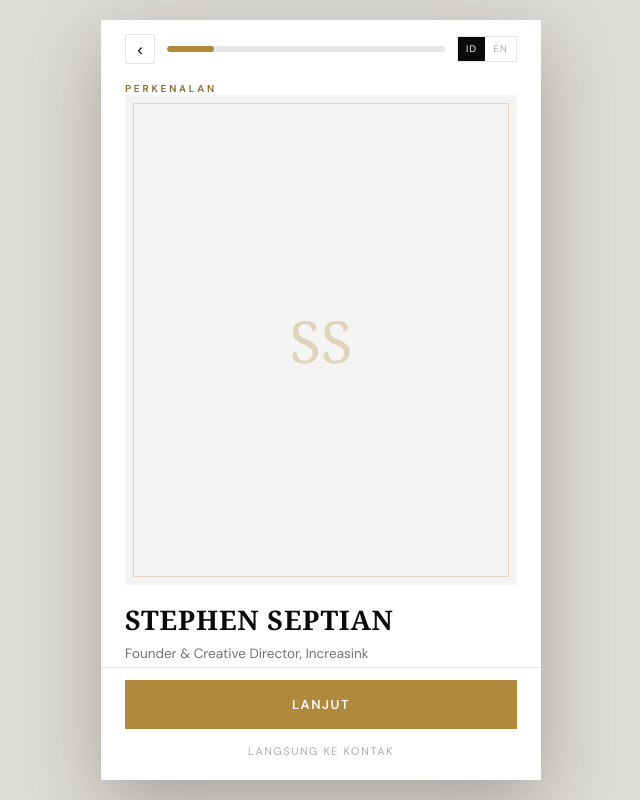
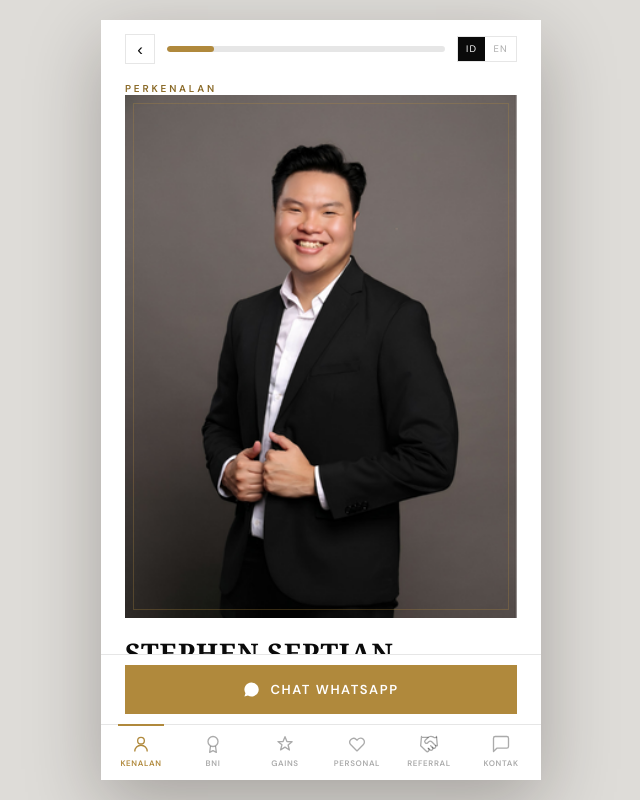
Before and after one commit to increasinkapp/card, a plain HTML site: page stephen-bni/index.html in a window 1280 px wide. Both pictures are taken after a click on the button "MARI BERKENALAN". Shown: the whole page, without its empty margins (319-959 px from the left). Drawn offline with Linux system fonts and the light colour scheme; a web font is replaced by a local one.

Commit message:
Tambah navbar bawah, tombol WhatsApp tetap, dan foto Stephen
Navbar enam tab di bawah mengikuti pola kartu referensi, jadi orang bisa loncat
ke bagian mana saja tanpa melewati semua langkah. Tab yang sudah dikunjungi
ditandai. Tombol Chat WhatsApp duduk tepat di atas navbar dan ikut di setiap
langkah. Tombol Lanjut pindah ke akhir isi tiap langkah supaya footer tetap dua
baris. Foto Stephen masuk ke ring cover dan layar Perkenalan.

Co-Authored-By: Claude Opus 5 <noreply@anthropic.com>
Claude-Session: https://claude.ai/code/session_01R5ScVKdgCe3TbHcGQ56KJJ

```diff
--- a/assets/app.css
+++ b/assets/app.css
@@ -101,7 +101,7 @@ body{
 }
 .ring::before{content:"";position:absolute;inset:0;border-radius:50%;border:1px solid var(--gold-soft);box-shadow:inset 0 0 0 8px rgba(176,137,60,.07)}
 .ring::after{content:"";position:absolute;inset:13px;border-radius:50%;border:1px dashed rgba(176,137,60,.30)}
-.ring-img{width:132px;height:132px;border-radius:50%;object-fit:cover;position:relative;z-index:1}
+.ring-img{width:132px;height:132px;border-radius:50%;object-fit:cover;object-position:center 8%;position:relative;z-index:1}
 .ring-ini{font-family:var(--h);font-size:46px;color:var(--gold);letter-spacing:.05em;position:relative;z-index:1}
 .cover-kicker{font-size:10.5px;letter-spacing:.3em;text-transform:uppercase;color:var(--gold);font-weight:600}
 .cover-name{
@@ -114,7 +114,7 @@ body{
 
 /* ---------- perkenalan ---------- */
 .portrait{
-  width:100%;aspect-ratio:4/5;background:var(--tint) center/cover no-repeat;
+  width:100%;aspect-ratio:3/4;background:var(--tint) center 14%/cover no-repeat;
   position:relative;display:flex;align-items:center;justify-content:center;
 }
 .portrait::after{content:"";position:absolute;inset:8px;border:1px solid var(--gold-soft)}
@@ -191,13 +191,44 @@ body{
 .contact .tx{font-size:13.5px;word-break:break-word}
 .contact .ar{color:var(--cream-dm);font-size:15px;line-height:1}
 
-/* ---------- footer ---------- */
+/* ---------- lanjut inline ---------- */
+.nextlink{
+  margin-top:26px;width:100%;background:none;cursor:pointer;
+  border:1px solid var(--line);border-left:2px solid var(--gold);
+  font-family:var(--b);font-size:11.5px;font-weight:600;letter-spacing:.14em;text-transform:uppercase;
+  color:var(--gold-d);padding:14px 16px;display:flex;align-items:center;justify-content:space-between;
+  transition:.18s;
+}
+.nextlink:hover{background:var(--tint)}
+.nextlink span{color:var(--dm);font-weight:400;letter-spacing:.04em;text-transform:none;font-size:12px}
+
+/* ---------- footer: WA + navbar ---------- */
 .foot{
-  flex:none;padding:12px var(--pad) calc(16px + env(safe-area-inset-bottom));
-  display:flex;flex-direction:column;gap:9px;background:var(--paper);border-top:1px solid var(--line);
+  flex:none;background:var(--paper);border-top:1px solid var(--line);
+  padding:10px var(--pad) 0;display:flex;flex-direction:column;gap:10px;
 }
 .dark .foot{background:var(--ink-d);border-top-color:var(--cream-line)}
-.dark .foot.plain{border-top:none}
+.foot.plain{padding:12px var(--pad) calc(16px + env(safe-area-inset-bottom));border-top:none}
+
+.nav{
+  display:grid;grid-template-columns:repeat(6,1fr);
+  border-top:1px solid var(--line);margin:0 calc(var(--pad) * -1);
+  padding:0 4px calc(6px + env(safe-area-inset-bottom));
+}
+.dark .nav{border-top-color:var(--cream-line)}
+.nav button{
+  background:none;border:none;cursor:pointer;font-family:var(--b);
+  display:flex;flex-direction:column;align-items:center;gap:5px;
+  padding:9px 2px 7px;color:var(--dm);transition:color .18s;position:relative;
+}
+.dark .nav button{color:var(--cream-dm)}
+.nav button svg{width:20px;height:20px}
+.nav button b{font-size:8px;letter-spacing:.08em;text-transform:uppercase;font-weight:600;line-height:1}
+.nav button.on{color:var(--gold)}
+.nav button.on::before{content:"";position:absolute;top:-1px;left:18%;right:18%;height:2px;background:var(--gold)}
+.nav button.done:not(.on){color:var(--gold-d);opacity:.66}
+.dark .nav button.done:not(.on){color:var(--gold);opacity:.6}
+
 .btn{
   width:100%;border:none;cursor:pointer;font-family:var(--b);
   background:var(--gold);color:#fff;font-size:13px;font-weight:600;letter-spacing:.12em;text-transform:uppercase;
--- a/assets/app.js
+++ b/assets/app.js
@@ -29,7 +29,14 @@
     ig: '<rect x="3" y="3" width="18" height="18" rx="5" fill="none" stroke="currentColor" stroke-width="1.6"/><circle cx="12" cy="12" r="4" fill="none" stroke="currentColor" stroke-width="1.6"/><circle cx="17.4" cy="6.6" r="1.1" fill="currentColor"/>',
     web: '<circle cx="12" cy="12" r="9" fill="none" stroke="currentColor" stroke-width="1.6"/><path d="M3 12h18M12 3c2.5 2.7 3.8 5.7 3.8 9S14.5 18.3 12 21c-2.5-2.7-3.8-5.7-3.8-9S9.5 5.7 12 3z" fill="none" stroke="currentColor" stroke-width="1.6"/>',
     wa: '<path d="M12 2a10 10 0 0 0-8.5 15.2L2 22l4.9-1.5A10 10 0 1 0 12 2z" fill="currentColor"/>',
-    share: '<circle cx="6" cy="12" r="2.4" fill="none" stroke="currentColor" stroke-width="1.6"/><circle cx="17" cy="6" r="2.4" fill="none" stroke="currentColor" stroke-width="1.6"/><circle cx="17" cy="18" r="2.4" fill="none" stroke="currentColor" stroke-width="1.6"/><path d="m8.2 10.9 6.6-3.6M8.2 13.1l6.6 3.6" fill="none" stroke="currentColor" stroke-width="1.6"/>'
+    share: '<circle cx="6" cy="12" r="2.4" fill="none" stroke="currentColor" stroke-width="1.6"/><circle cx="17" cy="6" r="2.4" fill="none" stroke="currentColor" stroke-width="1.6"/><circle cx="17" cy="18" r="2.4" fill="none" stroke="currentColor" stroke-width="1.6"/><path d="m8.2 10.9 6.6-3.6M8.2 13.1l6.6 3.6" fill="none" stroke="currentColor" stroke-width="1.6"/>',
+    /* navbar */
+    person: '<circle cx="12" cy="8" r="4" fill="none" stroke="currentColor" stroke-width="1.6"/><path d="M4.5 21a7.5 7.5 0 0 1 15 0" fill="none" stroke="currentColor" stroke-width="1.6"/>',
+    badge: '<circle cx="12" cy="9" r="6" fill="none" stroke="currentColor" stroke-width="1.6"/><path d="M9 14.5 8 22l4-2 4 2-1-7.5" fill="none" stroke="currentColor" stroke-width="1.6" stroke-linejoin="round"/>',
+    gains: '<path d="M12 3.2 14.3 9l6.2.3-4.8 3.9 1.6 6-5.3-3.4L6.7 19l1.6-6-4.8-3.9L9.7 9z" fill="none" stroke="currentColor" stroke-width="1.6" stroke-linejoin="round"/>',
+    heart: '<path d="M12 20.3 4.6 13a4.6 4.6 0 0 1 6.5-6.5l.9.9.9-.9A4.6 4.6 0 1 1 19.4 13z" fill="none" stroke="currentColor" stroke-width="1.6" stroke-linejoin="round"/>',
+    hand: '<path d="m11 17 2 2a1 1 0 1 0 3-3" fill="none" stroke="currentColor" stroke-width="1.6" stroke-linecap="round"/><path d="m14 14 2.5 2.5a1 1 0 1 0 3-3l-3.9-3.9a3 3 0 0 0-4.2 0l-.9.9a1 1 0 1 1-3-3l2.8-2.8a5.8 5.8 0 0 1 7.1-.9l.5.3a2 2 0 0 0 1.4.2L21 4" fill="none" stroke="currentColor" stroke-width="1.6" stroke-linecap="round" stroke-linejoin="round"/><path d="m21 3 1 11h-2M3 3 2 14l6.5 6.5a1 1 0 1 0 3-3M3 4h8" fill="none" stroke="currentColor" stroke-width="1.6" stroke-linecap="round"/>',
+    chat: '<path d="M21 15a2 2 0 0 1-2 2H7l-4 4V5a2 2 0 0 1 2-2h14a2 2 0 0 1 2 2z" fill="none" stroke="currentColor" stroke-width="1.6" stroke-linejoin="round"/>'
   };
   function svg(n, c) { return '<svg class="' + (c || '') + '" viewBox="0 0 24 24" aria-hidden="true">' + ICON[n] + '</svg>'; }
   function h2(title) { return '<h2 class="h2"><span class="orn"></span>' + esc(title) + '</h2>'; }
@@ -40,14 +47,15 @@
 
   /* ---------- step definitions ---------- */
   var STEPS = [
-    { key: 'cover',    dark: true,  cta: null },
-    { key: 'intro',    dark: false, cta: ['Lanjut', 'Continue'] },
-    { key: 'bni',      dark: false, cta: ['Lanjut', 'Continue'] },
-    { key: 'gains',    dark: false, cta: ['Lanjut', 'Continue'] },
-    { key: 'personal', dark: false, cta: ['Lanjut', 'Continue'] },
-    { key: 'refer',    dark: false, cta: ['Lanjut', 'Continue'] },
-    { key: 'connect',  dark: true,  cta: null }
+    { key: 'cover',    dark: true },
+    { key: 'intro',    dark: false, icon: 'person', tab: ['Kenalan', 'About'] },
+    { key: 'bni',      dark: false, icon: 'badge',  tab: ['BNI', 'BNI'] },
+    { key: 'gains',    dark: false, icon: 'gains',  tab: ['GAINS', 'GAINS'] },
+    { key: 'personal', dark: false, icon: 'heart',  tab: ['Personal', 'Personal'] },
+    { key: 'refer',    dark: false, icon: 'hand',   tab: ['Referral', 'Refer'] },
+    { key: 'connect',  dark: true,  icon: 'chat',   tab: ['Kontak', 'Contact'] }
   ];
+  var seen = { 1: true };
 
   var view = {};
 
@@ -153,6 +161,8 @@
       '<p class="p">' + T('Senang berkenalan dengan Anda. Simpan kontak saya, atau sapa langsung lewat WhatsApp.',
         'Good to meet you. Save my details, or say hello on WhatsApp.') + '</p>' +
       '<div class="contact">' + rows + '</div>' +
+      '<button class="nextlink" id="share">' + T('Bagikan kartu ini', 'Share this card') +
+      '<span>' + svg('share') + '</span></button>' +
       '<p class="p" style="font-size:12.5px">' + esc(hero.name || '') + ' &middot; ' + esc((D.bisnis || {}).nama || '') + '</p>' +
       '</div>';
   };
@@ -177,16 +187,28 @@
     if (s.key === 'cover') {
       footer = '<div class="foot plain"><button class="btn" id="next">' +
         T('Mari Berkenalan', "Let's connect") + '</button></div>';
-    } else if (s.key === 'connect') {
+    } else {
+      var tabs = STEPS.map(function (x, i) {
+        if (i === 0) return '';
+        var cls = (i === step ? 'on' : (seen[i] ? 'done' : ''));
+        return '<button data-go="' + i + '" class="' + cls + '"' +
+          (i === step ? ' aria-current="page"' : '') + '>' + svg(x.icon) +
+          '<b>' + esc(T(x.tab[0], x.tab[1])) + '</b></button>';
+      }).join('');
       footer = '<div class="foot">' +
-        '<button class="btn" id="wa">' + svg('wa') + T('WhatsApp Saya', 'WhatsApp Me') + '</button>' +
-        '<button class="skip" id="share">' + T('Bagikan kartu ini', 'Share this card') + '</button></div>';
-    } else {
-      footer = '<div class="foot"><button class="btn" id="next">' + T(s.cta[0], s.cta[1]) + '</button>' +
-        '<button class="skip" id="skip">' + T('Langsung ke kontak', 'Skip to contact') + '</button></div>';
+        '<button class="btn" id="wa">' + svg('wa') + T('Chat WhatsApp', 'Chat on WhatsApp') + '</button>' +
+        '<nav class="nav" id="nav" aria-label="' + T('Bagian kartu', 'Card sections') + '">' + tabs + '</nav>' +
+        '</div>';
     }
 
-    app.innerHTML = topnav + '<div class="stage" id="stage">' + view[s.key]() + '</div>' +
+    var body = view[s.key]();
+    if (s.key !== 'cover' && step < STEPS.length - 1) {
+      body = body.replace(/<\/div>\s*$/, '<button class="nextlink" id="next">' +
+        T('Lanjut', 'Continue') + '<span>' + esc(T(STEPS[step + 1].tab[0], STEPS[step + 1].tab[1])) +
+        ' &rsaquo;</span></button></div>');
+    }
+
+    app.innerHTML = topnav + '<div class="stage" id="stage">' + body + '</div>' +
       footer + '<div class="modal" id="modal"></div>';
 
     bind();
@@ -196,9 +218,13 @@
     var s = STEPS[step];
     if (el('next')) el('next').addEventListener('click', next);
     if (el('back')) el('back').addEventListener('click', back);
-    if (el('skip')) el('skip').addEventListener('click', function () { go(STEPS.length - 1); });
     if (el('wa')) el('wa').addEventListener('click', waOpen);
     if (el('share')) el('share').addEventListener('click', share);
+    var nv = el('nav');
+    if (nv) nv.addEventListener('click', function (e) {
+      var b = e.target.closest('button'); if (!b) return;
+      go(+b.dataset.go);
+    });
     if (el('lid')) el('lid').addEventListener('click', function () { setLang('id'); });
     if (el('len')) el('len').addEventListener('click', function () { setLang('en'); });
 
@@ -229,6 +255,7 @@
     if (i < 0 || i > STEPS.length - 1) return;
     if (STEPS[i].key !== 'gains') pillar = 0;
     step = i;
+    seen[i] = true;
     render();
     var st = el('stage'); if (st) st.scrollTop = 0;
   }
@@ -295,9 +322,9 @@
     if (navigator.share) navigator.share({ title: title, text: title, url: url }).catch(function () {});
     else if (navigator.clipboard) {
       navigator.clipboard.writeText(url);
-      var b = el('share'); var o = b.textContent;
+      var b = el('share'); var o = b.innerHTML;
       b.textContent = T('Link tersalin', 'Link copied');
-      setTimeout(function () { b.textContent = o; }, 1500);
+      setTimeout(function () { b.innerHTML = o; }, 1500);
     }
   }
 
--- a/stephen-bni/data.js
+++ b/stephen-bni/data.js
@@ -4,8 +4,8 @@ var DATA = {
   "lang_default": "id",
 
   "images": {
-    "cover": "",
-    "hero": ""
+    "cover": "img/stephen.png",
+    "hero": "img/stephen.png"
   },
 
   "contact": {
```
Also changed, not shown: stephen-bni/img/stephen.png (added).
